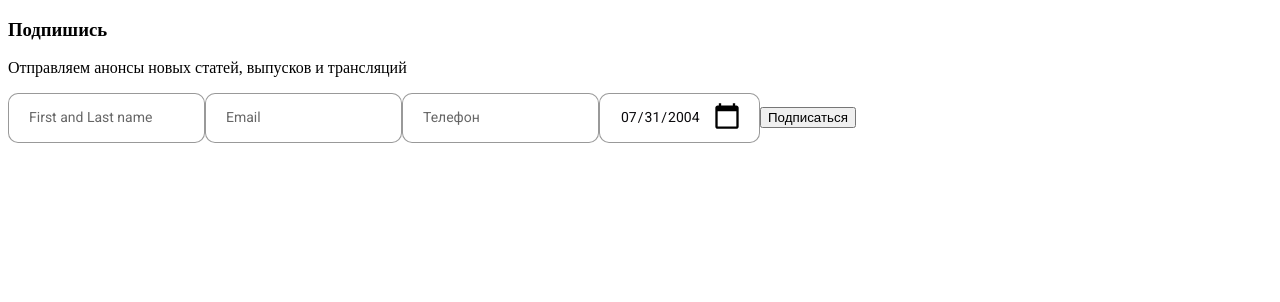
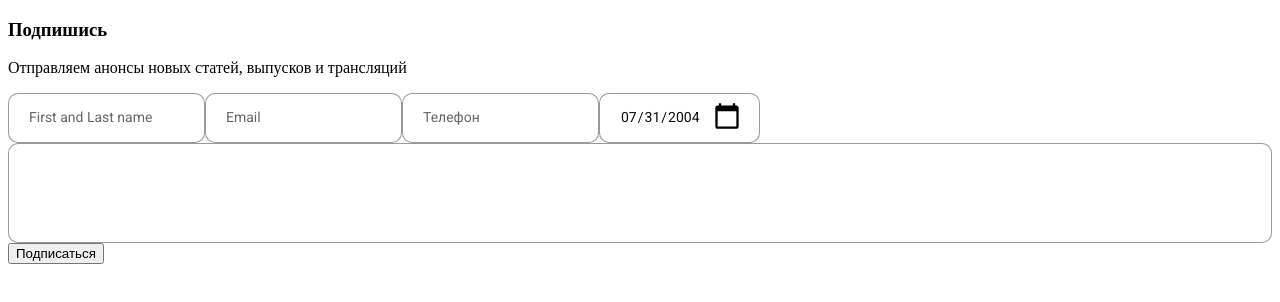
Before and after one commit to Relativelie/form-app, a React (Create React App) app: page / in a window 1280 px wide. Shown: the top 302 px of the page. Built offline with nearby package versions, Linux system fonts and the light colour scheme.

Commit message:
add comment input field

```diff
--- /dev/null
+++ b/src/components/input-comment/index.tsx
@@ -0,0 +1,43 @@
+import {
+  useState, FC, useRef, MutableRefObject,
+} from 'react';
+import CompInput from '../input';
+
+type Props = {
+  specClass?: string;
+};
+
+const CompInputComment: FC<Props> = ({ specClass }) => {
+  const [isCorrect, setIsCorrect] = useState(true);
+  const inputValue = useRef() as MutableRefObject<HTMLInputElement>;
+
+  const checkComment = (
+    eventType: string,
+  ) => {
+    if (eventType === 'blur' || eventType === 'Enter') {
+      if (
+        inputValue.current.value.length < 10
+        || inputValue.current.value.length > 300
+      ) {
+        setIsCorrect(false);
+      } else setIsCorrect(true);
+    }
+  };
+
+  return (
+    <CompInput
+      specClass={specClass}
+      refValue={inputValue}
+      check={checkComment}
+      isCorrect={isCorrect}
+      inputName="text"
+      placeholder=""
+    />
+  );
+};
+
+CompInputComment.defaultProps = {
+  specClass: undefined,
+};
+
+export default CompInputComment;
--- a/src/feature/feedback-form/index.tsx
+++ b/src/feature/feedback-form/index.tsx
@@ -8,6 +8,7 @@ import CompInputEmail from '../../components/input-email';
 import CompInputTel from '../../components/input-tel/index.';
 import CompInputDate from '../../components/input-date';
 import CompInputName from '../../components/input-name';
+import CompInputComment from '../../components/input-comment';
 
 const Feedback = () => {
   const [clarifyingText, setClarifyingText] = useState('');
@@ -95,6 +96,7 @@ const Feedback = () => {
         <CompInputEmail specClass="feedback_input" />
         <CompInputTel specClass="feedback_input" />
         <CompInputDate specClass="feedback_input" />
+        <CompInputComment specClass="feedback_comment" />
         <button
           type="button"
           className="feedback_subscribe"
--- a/src/feature/feedback-form/styles.scss
+++ b/src/feature/feedback-form/styles.scss
@@ -1,17 +1,29 @@
-@import '../../scss/variables';
+@import "../../scss/variables";
 
+.feedback_input,
+.feedback_comment {
+  @include textSettings(
+    $fontSize: 14px,
+    $fontColor: $fontColorDark,
+    $lineHeight: 20px
+  );
+  padding: 14px 15px 16px 20px;
+
+  &::placeholder {
+    color: rgba(0, 0, 0, 0.6);
+  }
+}
 
 .feedback_input {
-    @include textSettings($fontSize: 14px, $fontColor: $fontColorDark, $lineHeight: 20px);
-    @include feedbackButtonAndInput;
-    padding: 14px 15px 16px 20px;
+  @include feedbackButtonAndInput($smInputH);
+}
 
-    &::placeholder {
-        color: rgba(0, 0, 0, 0.6);
-    }
+.feedback_comment {
+  @include feedbackButtonAndInput($lgInputH);
+  width: 100%;
 }
 
 .feedback_input:focus {
-    border: 1px solid #000000;
-    outline-color: #000000;
+  border: 1px solid #000000;
+  outline-color: #000000;
 }
--- a/src/scss/variables.scss
+++ b/src/scss/variables.scss
@@ -7,6 +7,9 @@ $fontSizeTitles: 80px;
 $fontSizeTitlesMob: 40px;
 $defaultMargin: clamp(15px, 5vw, 100px);
 $distanceBetweenChild: 30px;
+$smInputH: 50px;
+$lgInputH: 100px;
+$fullWidth: 100%;
 
 @mixin textSettings($fontSize, $fontColor, $lineHeight) {
     font-size: $fontSize;
@@ -16,9 +19,9 @@ $distanceBetweenChild: 30px;
     color: $fontColor;
 }
 
-@mixin feedbackButtonAndInput {
+@mixin feedbackButtonAndInput($height) {
     box-sizing: border-box;
-    height: 50px;
+    height: $height;
     border-radius: 10px;
     border: 1px solid rgba(0, 0, 0, 0.4);
     color: $fontColorDark;
```
